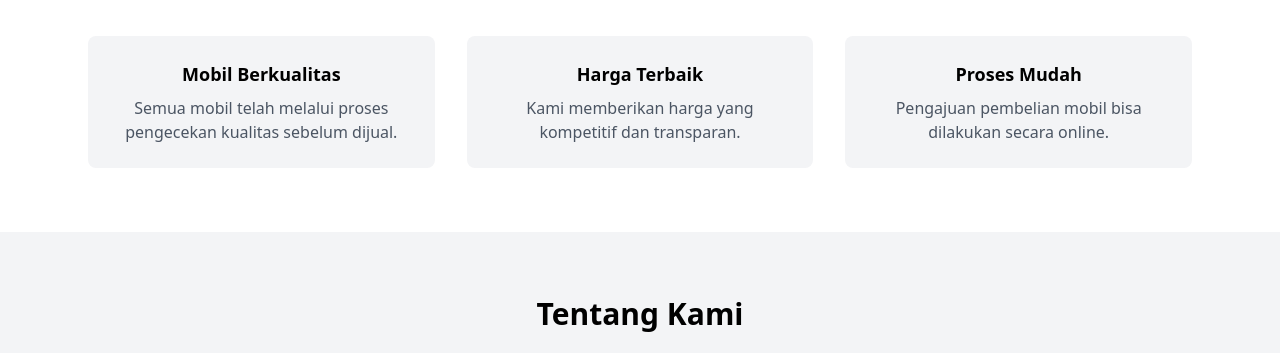
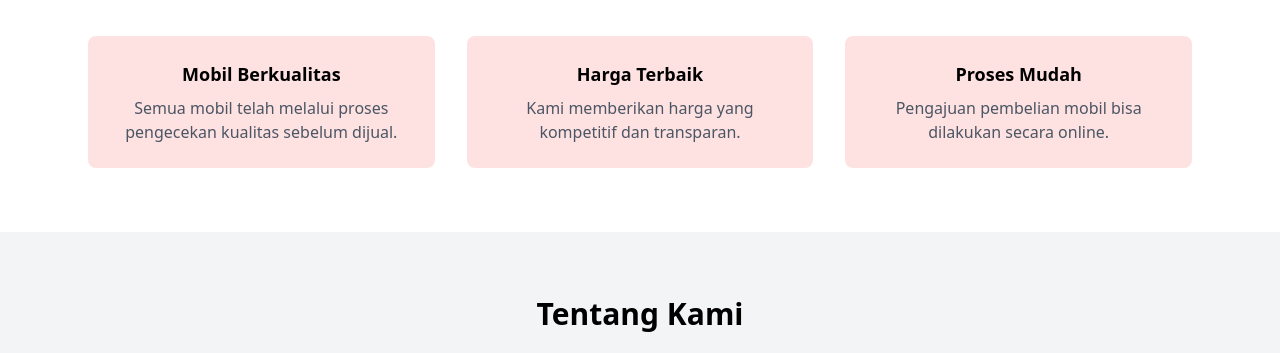
Before and after one commit to asep-creator/teras-mobil-99, a website: page index.html in a window 1280 px wide. Shown: the part 716-1069 px from the top of the page. Drawn offline with nearby package versions, Linux system fonts and the light colour scheme.

Commit message:
Update index.html

```diff
--- a/index.html
+++ b/index.html
@@ -121,7 +121,7 @@ Kenapa Memilih Teras Mobil 99
 
 <div class="grid gap-8 md:grid-cols-3 text-center">
 
-<div class="p-6 bg-gray-100 rounded-lg">
+<div class="p-6 bg-red-100 rounded-lg">
 <h4 class="font-bold text-lg mb-2">
 Mobil Berkualitas
 </h4>
@@ -131,7 +131,7 @@ Semua mobil telah melalui proses pengecekan kualitas sebelum dijual.
 </p>
 </div>
 
-<div class="p-6 bg-gray-100 rounded-lg">
+<div class="p-6 bg-red-100 rounded-lg">
 <h4 class="font-bold text-lg mb-2">
 Harga Terbaik
 </h4>
@@ -141,7 +141,7 @@ Kami memberikan harga yang kompetitif dan transparan.
 </p>
 </div>
 
-<div class="p-6 bg-gray-100 rounded-lg">
+<div class="p-6 bg-red-100 rounded-lg">
 <h4 class="font-bold text-lg mb-2">
 Proses Mudah
 </h4>
```
